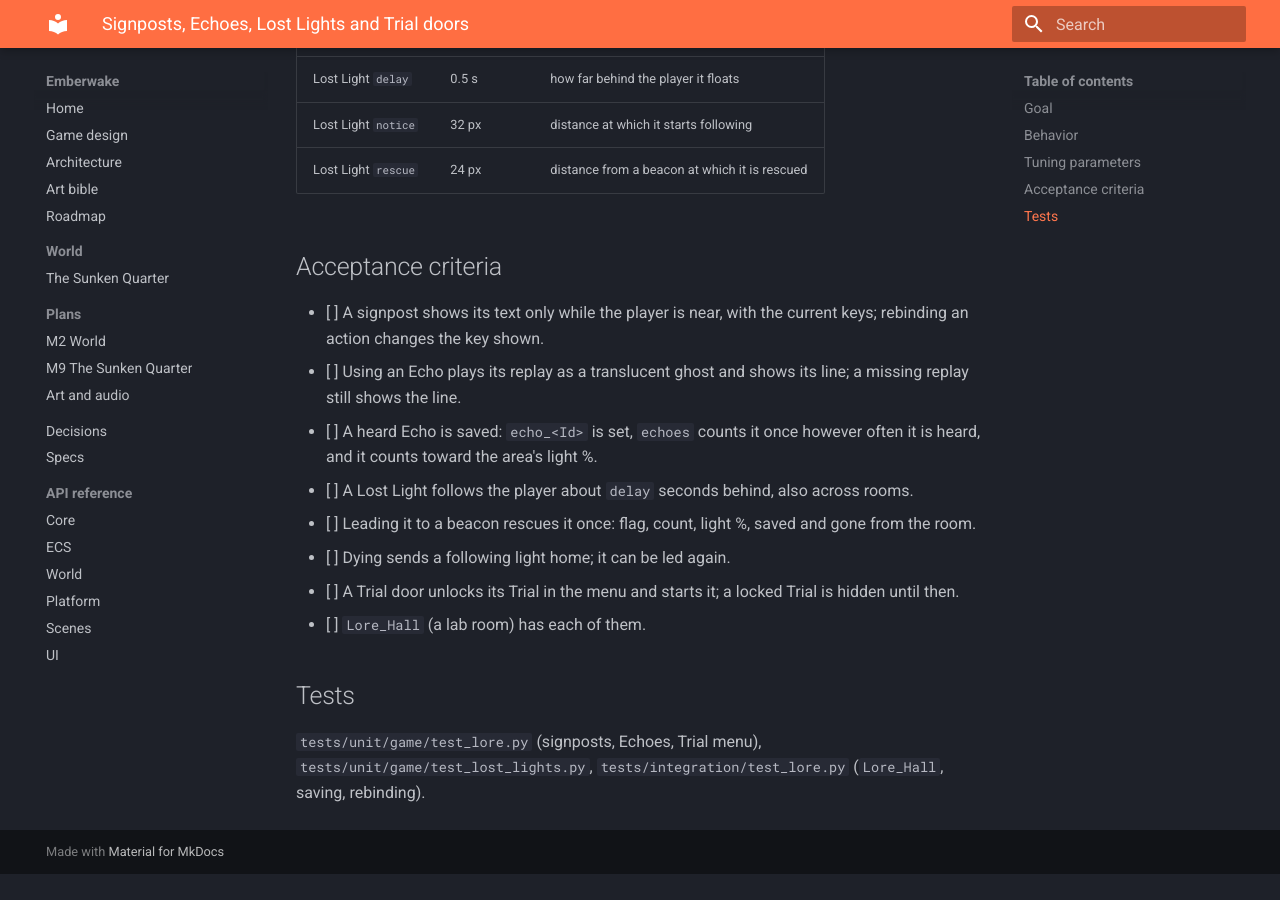
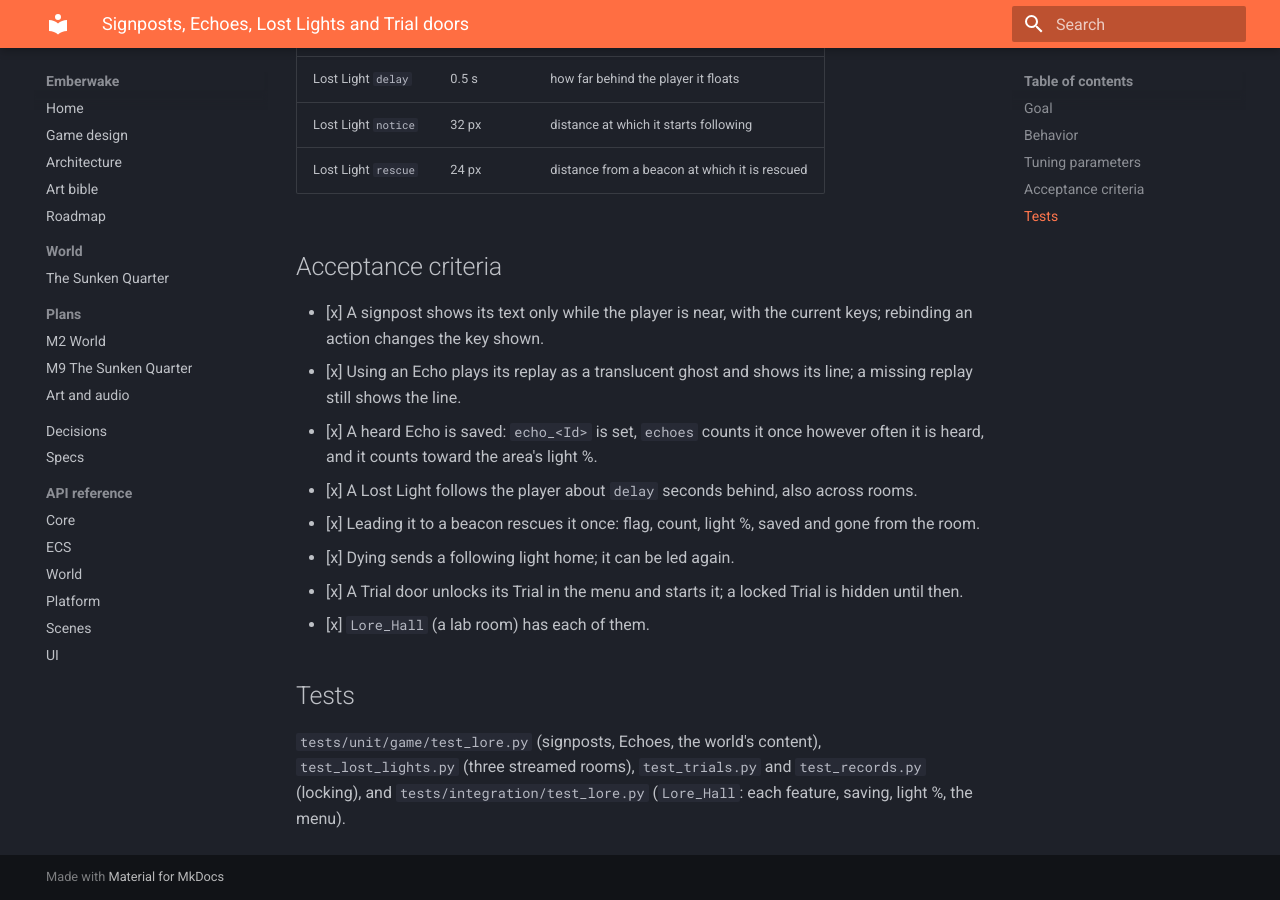
Before and after one commit to AxelSuu/emberwake, an MkDocs documentation site: the page built from docs/specs/lore-and-lost-lights.md, in a window 1280 px wide and 900 px high, scrolled down 1315 px. Built offline with MkDocs 1.6.1 and Material for MkDocs 9.7.7, drawn with Linux system fonts in a browser that asks for light colours; before the commit the page ends 2189 px from its top, so only the background shows below that.

Commit message:
Document the lore entities and mark the spec done

```diff
--- a/docs/specs/lore-and-lost-lights.md
+++ b/docs/specs/lore-and-lost-lights.md
@@ -44,19 +44,20 @@ beacon, and doors into the Trials.
 | Lost Light `rescue` | 24 px | distance from a beacon at which it is rescued |
 
 ## Acceptance criteria
-- [ ] A signpost shows its text only while the player is near, with the current keys; rebinding
+- [x] A signpost shows its text only while the player is near, with the current keys; rebinding
   an action changes the key shown.
-- [ ] Using an Echo plays its replay as a translucent ghost and shows its line; a missing replay
+- [x] Using an Echo plays its replay as a translucent ghost and shows its line; a missing replay
   still shows the line.
-- [ ] A heard Echo is saved: `echo_<Id>` is set, `echoes` counts it once however often it is
+- [x] A heard Echo is saved: `echo_<Id>` is set, `echoes` counts it once however often it is
   heard, and it counts toward the area's light %.
-- [ ] A Lost Light follows the player about `delay` seconds behind, also across rooms.
-- [ ] Leading it to a beacon rescues it once: flag, count, light %, saved and gone from the room.
-- [ ] Dying sends a following light home; it can be led again.
-- [ ] A Trial door unlocks its Trial in the menu and starts it; a locked Trial is hidden until
+- [x] A Lost Light follows the player about `delay` seconds behind, also across rooms.
+- [x] Leading it to a beacon rescues it once: flag, count, light %, saved and gone from the room.
+- [x] Dying sends a following light home; it can be led again.
+- [x] A Trial door unlocks its Trial in the menu and starts it; a locked Trial is hidden until
   then.
-- [ ] `Lore_Hall` (a lab room) has each of them.
+- [x] `Lore_Hall` (a lab room) has each of them.
 
 ## Tests
-`tests/unit/game/test_lore.py` (signposts, Echoes, Trial menu), `tests/unit/game/test_lost_lights.py`,
-`tests/integration/test_lore.py` (`Lore_Hall`, saving, rebinding).
+`tests/unit/game/test_lore.py` (signposts, Echoes, the world's content), `test_lost_lights.py`
+(three streamed rooms), `test_trials.py` and `test_records.py` (locking), and
+`tests/integration/test_lore.py` (`Lore_Hall`: each feature, saving, light %, the menu).
```
Also changed, not shown: other parts of docs/specs/lore-and-lost-lights.md (+1 -1 lines), levels/README.md (+4 -0 lines).
